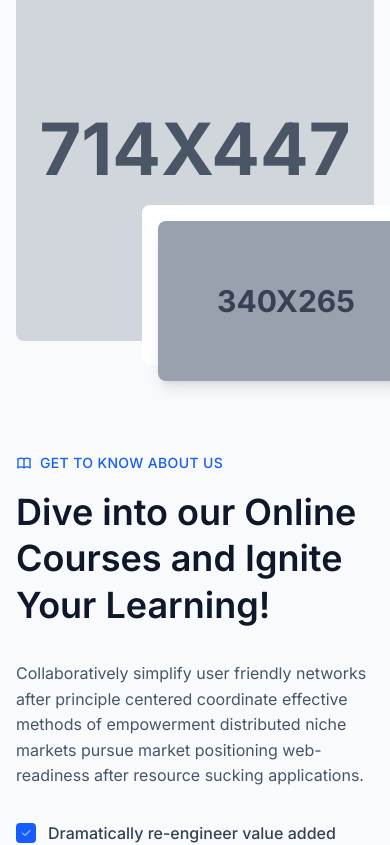
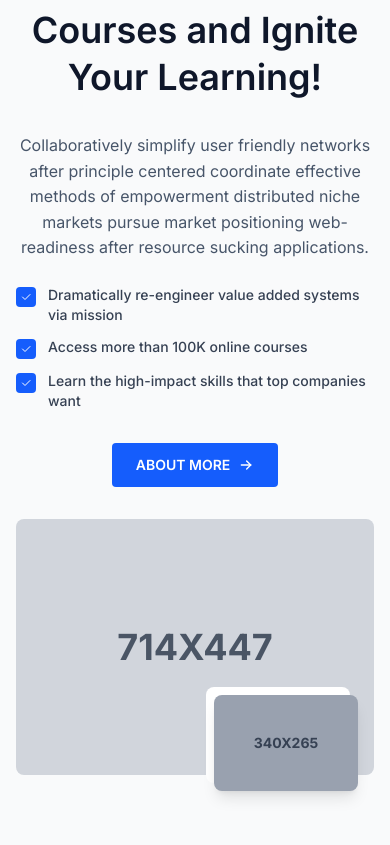
Before and after one commit to askyourtutor/askyour-tutor-frontend, a React (Vite) app: page / in a window 390 px wide. Shown: the part 1106-1951 px from the top of the page. Built offline with nearby package versions, Linux system fonts and the light colour scheme.

Commit message:
responsived

```diff
--- a/src/components/sections/about-us.tsx
+++ b/src/components/sections/about-us.tsx
@@ -8,18 +8,18 @@ import {
 const AboutUs: React.FC = () => {
   return (
     <section
-      className="overflow-hidden py-20 bg-gray-50 relative"
+      className="overflow-hidden py-12 sm:py-16 lg:py-20 bg-gray-50 relative"
       id="about-sec"
     >
       {/* Background Shapes */}
-      <div className="absolute right-0 bottom-1/4 z-0 hidden md:block">
+      <div className="absolute right-0 bottom-1/4 z-0 hidden lg:block">
         <img
           src="/assets/img/about/about_2_shape1.png"
           alt="Shape 1"
           className="w-auto h-auto"
         />
       </div>
-      <div className="absolute right-20 bottom-1/4 z-0 hidden md:block">
+      <div className="absolute right-20 bottom-1/4 z-0 hidden lg:block">
         <img
           src="/assets/img/about/about_1_shape1.png"
           alt="Shape 2"
@@ -27,27 +27,27 @@ const AboutUs: React.FC = () => {
         />
       </div>
 
-      <div className="container mx-auto px-4">
-        <div className="grid grid-cols-1 xl:grid-cols-2 gap-16 items-center">
+      <div className="container mx-auto px-4 sm:px-6 lg:px-8">
+        <div className="grid grid-cols-1 xl:grid-cols-2 gap-8 sm:gap-12 lg:gap-16 items-center">
 
           {/* Left Side - Images */}
-          <div className="relative mb-12 xl:mb-0">
-            <div className="relative">
+          <div className="relative mb-8 sm:mb-12 xl:mb-0 order-2 xl:order-1">
+            <div className="relative max-w-lg mx-auto xl:mx-0">
               {/* Main Large Image */}
               <div className="relative">
-                <div className="bg-gray-300 rounded-lg w-full h-96 flex items-center justify-center text-7xl font-bold text-gray-600">
+                <div className="bg-gray-300 rounded-lg w-full h-64 sm:h-80 lg:h-96 flex items-center justify-center text-4xl sm:text-6xl lg:text-7xl font-bold text-gray-600">
                   714X447
                 </div>
               </div>
 
               {/* Secondary Smaller Image */}
-              <div className="absolute right-0 bottom-0 transform translate-x-10 translate-y-10 z-10">
+              <div className="absolute right-0 bottom-0 transform -translate-x-4 translate-y-4 sm:translate-x-6 sm:translate-y-6 lg:translate-x-10 lg:translate-y-10 z-10">
                 <div className="relative">
-                  <div className="bg-gray-400 rounded-lg w-64 h-40 flex items-center justify-center text-3xl font-bold text-gray-700 shadow-lg">
-                    340X265
+                  <div className="bg-gray-400 rounded-lg w-36 h-24 sm:w-52 sm:h-32 lg:w-64 lg:h-40 flex items-center justify-center text-sm sm:text-2xl lg:text-3xl font-bold text-gray-700 shadow-lg">
+                    <span className="text-center">340X265</span>
                   </div>
                   {/* White background effect */}
-                  <div className="absolute -left-4 -top-4 bg-white rounded-lg w-full h-full -z-10"></div>
+                  <div className="absolute -left-2 -top-2 sm:-left-3 sm:-top-3 lg:-left-4 lg:-top-4 bg-white rounded-lg w-full h-full -z-10"></div>
                 </div>
               </div>
 
@@ -55,7 +55,7 @@ const AboutUs: React.FC = () => {
           </div>
 
           {/* Right Side - Content */}
-          <div className="xl:pl-8">
+          <div className="xl:pl-8 order-1 xl:order-2 text-center xl:text-left">
             {/* Title Area */}
             <div className="mb-8">
               <span className="inline-flex items-center gap-2 text-blue-600 font-medium text-sm uppercase tracking-wide mb-4">
@@ -68,36 +68,36 @@ const AboutUs: React.FC = () => {
             </div>
 
             {/* Description */}
-            <p className="text-gray-600 text-base leading-relaxed mb-8">
+            <p className="text-gray-600 text-base sm:text-lg leading-relaxed mb-6 sm:mb-8 max-w-2xl mx-auto xl:mx-0">
               Collaboratively simplify user friendly networks after principle centered coordinate
               effective methods of empowerment distributed niche markets pursue market positioning
               web-readiness after resource sucking applications.
             </p>
 
             {/* Features List */}
-            <div className="mb-10">
-              <ul className="space-y-4">
-                <li className="flex items-start gap-3">
+            <div className="mb-8 sm:mb-10">
+              <ul className="space-y-3 sm:space-y-4 max-w-2xl mx-auto xl:mx-0">
+                <li className="flex items-start gap-3 text-left">
                   <div className="flex-shrink-0 w-5 h-5 bg-blue-600 rounded-sm flex items-center justify-center mt-0.5">
                     <IconCheck size={12} className="text-white" />
                   </div>
-                  <span className="text-gray-700 font-medium">
+                  <span className="text-gray-700 font-medium text-sm sm:text-base">
                     Dramatically re-engineer value added systems via mission
                   </span>
                 </li>
-                <li className="flex items-start gap-3">
+                <li className="flex items-start gap-3 text-left">
                   <div className="flex-shrink-0 w-5 h-5 bg-blue-600 rounded-sm flex items-center justify-center mt-0.5">
                     <IconCheck size={12} className="text-white" />
                   </div>
-                  <span className="text-gray-700 font-medium">
+                  <span className="text-gray-700 font-medium text-sm sm:text-base">
                     Access more than 100K online courses
                   </span>
                 </li>
-                <li className="flex items-start gap-3">
+                <li className="flex items-start gap-3 text-left">
                   <div className="flex-shrink-0 w-5 h-5 bg-blue-600 rounded-sm flex items-center justify-center mt-0.5">
                     <IconCheck size={12} className="text-white" />
                   </div>
-                  <span className="text-gray-700 font-medium">
+                  <span className="text-gray-700 font-medium text-sm sm:text-base">
                     Learn the high-impact skills that top companies want
                   </span>
                 </li>
@@ -105,10 +105,10 @@ const AboutUs: React.FC = () => {
             </div>
 
             {/* CTA Button */}
-            <div>
+            <div className="flex justify-center xl:justify-start">
               <a
                 href="/about"
-                className="inline-flex items-center gap-2 bg-blue-600 text-white px-6 py-3 rounded font-semibold hover:bg-blue-700 transition-all duration-300 hover:shadow-lg group text-sm"
+                className="inline-flex items-center gap-2 bg-blue-600 text-white px-6 py-3 sm:px-8 sm:py-4 rounded font-semibold hover:bg-blue-700 transition-all duration-300 hover:shadow-lg group text-sm sm:text-base"
               >
                 ABOUT MORE
                 <IconArrowRight size={16} className="group-hover:translate-x-1 transition-transform duration-300" />
```
